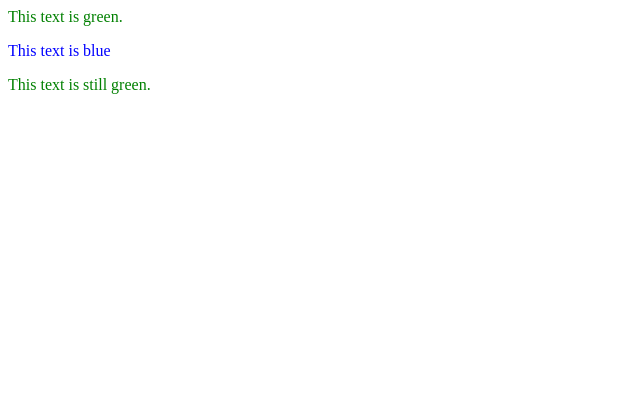
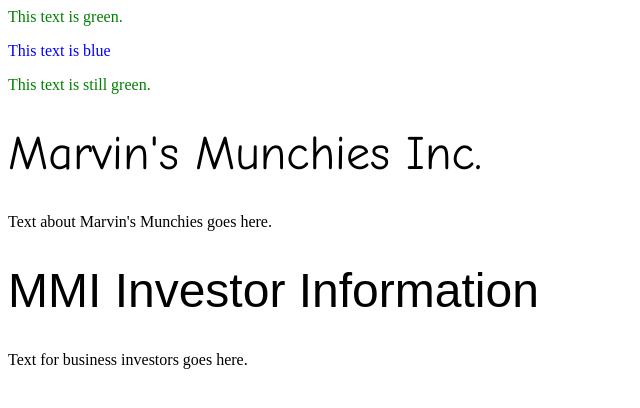
Before and after one commit to asf000m/book-sams-teach-yourself-html-css-javascript, a plain HTML site: page ch03/chapter3.html in a window 1280 px wide. Shown: the whole page, without its empty margins (0-640 px from the left). Drawn offline with Linux system fonts and the light colour scheme.

Commit message:
Add files of chapter 3 examples

```diff
--- a/ch03/chapter3.html
+++ b/ch03/chapter3.html
@@ -4,6 +4,14 @@
     <meta charset="utf-8">
     <title>Chapter 3</title>
     <meta name="viewport" content="width=device-width, initial-scale=1">
+    <style>
+      h1.silly {
+        font: 36pt "Comic Sans MS";
+      }
+      h1.serious {
+        font: 36pt Arial;
+      }
+    </style>
   </head>
   <body>
     <div style="color: green">
@@ -11,5 +19,9 @@
       <p style="color: blue">This text is blue</p>
       <p>This text is still green.</p>
     </div>
+    <h1 class="silly">Marvin's Munchies Inc.</h1>
+    <p>Text about Marvin's Munchies goes here.</p>
+    <h1 class="serious">MMI Investor Information</h1>
+    <p>Text for business investors goes here.</p>
   </body>
 </html>
```
Also changed, not shown: ch03/some-page.html (added, +21 -0 lines).
